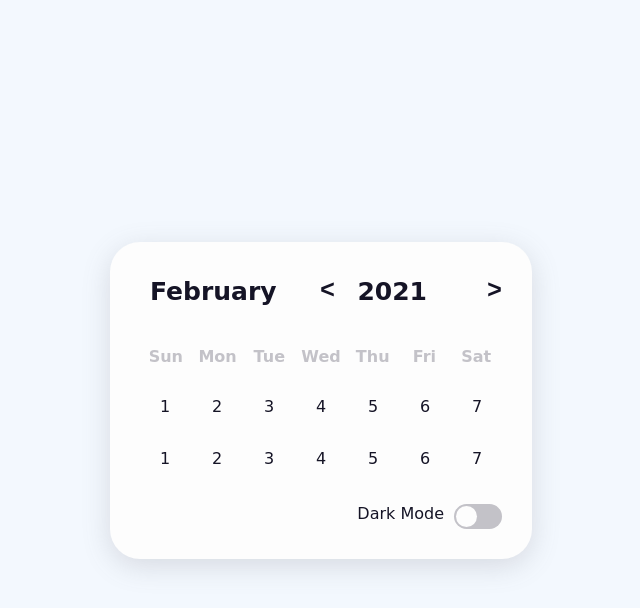
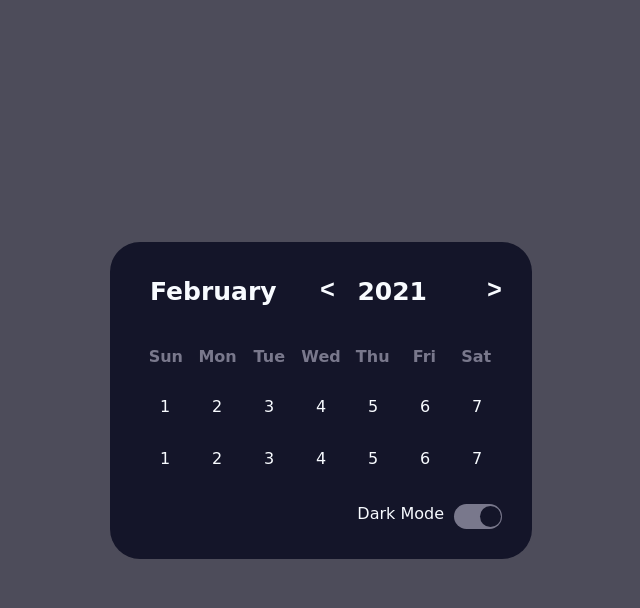
Before and after one commit to Boliboe/calendar, a plain HTML site: page index.html in a window 1280 px wide. Both pictures are taken after a click on the element 797 px from the left and 516 px from the top of the page. Shown: the whole page, without its empty margins (319-959 px from the left). Drawn offline with Linux system fonts and the light colour scheme.

Commit message:
dark/light mode added in js file

```diff
--- a/assets/css/styles.css
+++ b/assets/css/styles.css
@@ -21,8 +21,8 @@
 
 .dark {
     --bg-body: var(--dark-body);
-    --bg-main: var(--bg-main);
-    --bg-second: var(--bg-second);
+    --bg-main: var(--dark-main);
+    --bg-second: var(--dark-second);
     --color-hover: var(--dark-hover);
     --color-txt: var(--dark-text);
 }
--- a/assets/js/sanbox.js
+++ b/assets/js/sanbox.js
@@ -0,0 +1,15 @@
+// DARK MODE TOGGLE
+document.querySelector('.dark-mode-switch').onclick = () => {
+    document.querySelector('body').classList.toggle('dark')
+    document.querySelector('body').classList.toggle('light')
+}
+
+//CHECK LEAP YEAR
+isLeapYear = (year) => {
+    return (year % 4 === 0 && year % 100 !== 0 && year % 400
+        !==0) || (year % 100 === 0 && year % 400 === 0)
+}
+
+getFebDays = (year) => {
+    return isLeapYear(year) ? 29 : 28
+}
--- a/index.html
+++ b/index.html
@@ -68,5 +68,6 @@
         <div class="month-list"></div>
     </div>
 
+    <script src="/assets/js/sanbox.js"></script>
 </body>
 </html>
```
